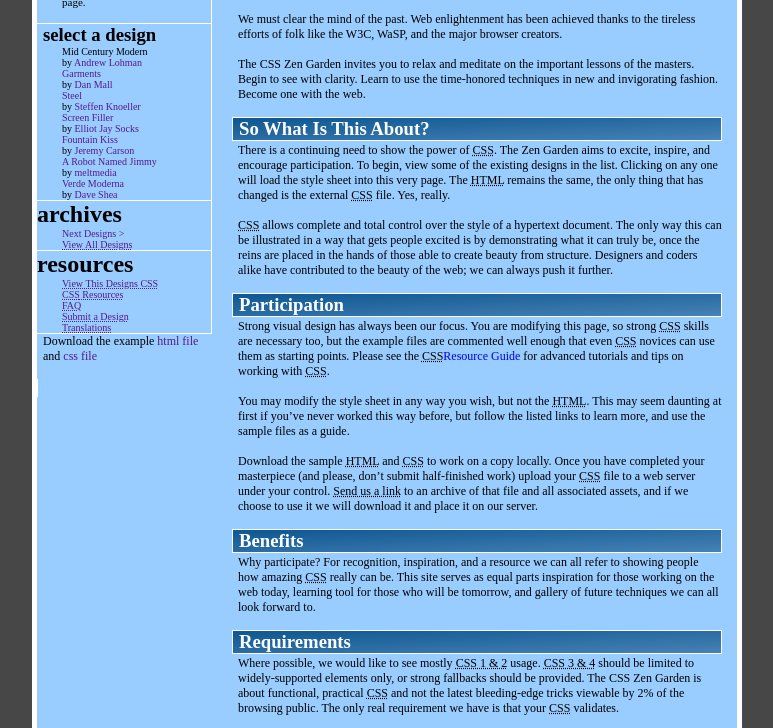
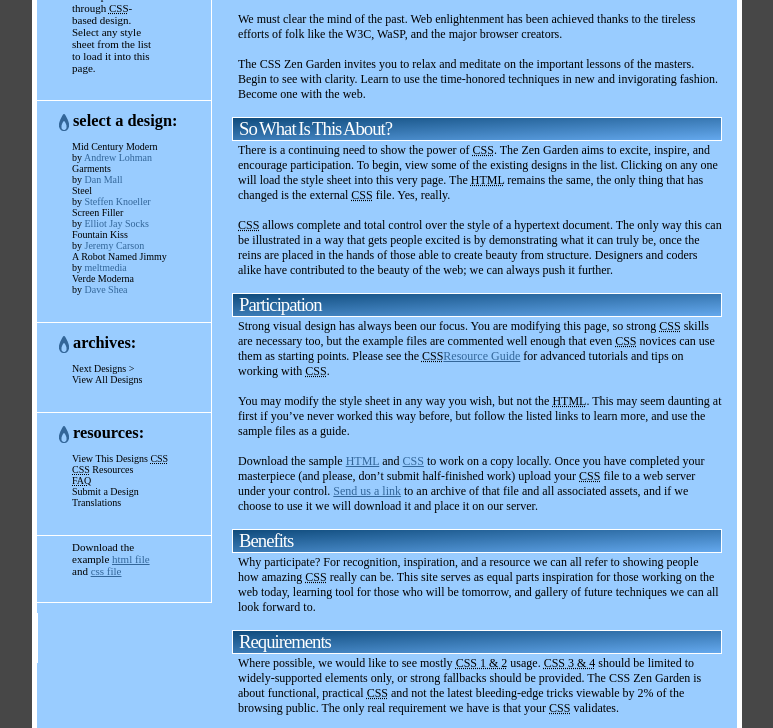
Before and after one commit to colt-mccormick/studygroupwk2-csszen, a plain HTML site: page index.html in a window 1280 px wide. Shown: the part 122-850 px from the top of the page, without its empty margins (253-1026 px from the left). Drawn offline with Linux system fonts and the light colour scheme.

Commit message:
added index.html/main.css/raindrop.png, updated README.md

```diff
--- a/index.html
+++ b/index.html
@@ -15,79 +15,91 @@
         <div class="column-container clearfix">
                 <div class="left-column">
                         <article class="left-section">
-                            <h3>quick summary</h3>
+                            <div class="side-heading">
+                            <img src="./images/raindrop.png" alt="raindrop">
+                                <h3 class="left-header">quick summary:</h3>
+                            </div>
                             <p class="summary">A demonstration of what can be accomplished through <abbr title="Cascading Style Sheets">CSS</abbr>-based design. Select any style sheet from the list to load it into this page.</p>
                         </article>
                         <article class="left-section">
-                                <h3>select a design</h3>
+                                <div class="side-heading">
+                                    <img src="./images/raindrop.png" alt="raindrop">
+                                    <h3 class="left-header">select a design:</h3>
+                                </div>
                                 <nav>
                                     <ul>
                                         <li>
-                                            <a class=designhref="">Mid Century Modern</a><br>
-                                            by <a href="">Andrew Lohman</a>
+                                            <a class="main-links" href="">Mid Century Modern</a><br>
+                                            by <a class="designer" href="">Andrew Lohman</a>
                                         </li>
                                         <li>
-                                            <a href="">Garments</a><br>
-                                            by <a href="">Dan Mall</a>
+                                            <a class="main-links" href="">Garments</a><br>
+                                            by <a class="designer" href="">Dan Mall</a>
                                         </li>
                                         <li>
-                                            <a href="">Steel</a><br>
-                                            by <a href="">Steffen Knoeller</a>
+                                            <a class="main-links" href="">Steel</a><br>
+                                            by <a class="designer" href="">Steffen Knoeller</a>
                                         </li>
                                         <li>
-                                            <a href="">Screen Filler</a><br>
-                                            by <a href="">Elliot Jay Socks</a>
+                                            <a class="main-links" href="">Screen Filler</a><br>
+                                            by <a class="designer" href="">Elliot Jay Socks</a>
                                         </li>
                                         <li>
-                                            <a href="">Fountain Kiss</a><br>
-                                            by <a href="">Jeremy Carson</a>
+                                            <a class="main-links" href="">Fountain Kiss</a><br>
+                                            by <a class="designer" href="">Jeremy Carson</a>
                                         </li>
                                         <li>
-                                            <a href="">A Robot Named Jimmy</a><br>
-                                            by <a href="">meltmedia</a>
+                                            <a class="main-links" href="">A Robot Named Jimmy</a><br>
+                                            by <a class="designer" href="">meltmedia</a>
                                         </li>
                                         <li>
-                                            <a href="">Verde Moderna</a><br>
-                                            by <a href="">Dave Shea</a>
+                                            <a class="main-links" href="">Verde Moderna</a><br>
+                                            by <a class="designer" href="">Dave Shea</a>
                                         </li>
                                    </ul>
                                 </nav>
                             </article>
                             <article class="left-section">
-                                <h1>archives</h1>
+                                <div class="side-heading">
+                                    <img src="./images/raindrop.png" alt="raindrop">
+                                    <h3 class="left-header">archives:</h3>
+                                </div>
                                 <nav>
                                     <ul>
                                         <li>
-                                        <a href="">Next Designs ></a>
+                                        <a class="main-links" href="">Next Designs ></a>
                                         </li>
-                                        <li><a href="">
-                                        <abbr title="View every submission to the Zen Garden">View All Designs</abbr></a>
+                                        <li><a class="main-links" href="">
+                                        <abbr class="leftAbbr-style" title="View every submission to the Zen Garden">View All Designs</abbr></a>
                                         </li>
                                     </ul>
                                 </nav>
                             </article>
                             <article class="left-section">
-                                <h1>resources</h1>
+                                <div class="side-heading">
+                                    <img src="./images/raindrop.png" alt="raindrop">
+                                    <h3 class="left-header">resources:</h3>
+                                </div>
                                     <ul>
-                                        <li><a href="">
-                                        <abbr title="View the source CSS file of the currently-viewed design.">View This Designs CSS</abbr></a>
+                                        <li><a class="main-links" href="">
+                                        View This Designs <abbr title="View the source CSS file of the currently-viewed design.">CSS</abbr></a>
                                         </li>
-                                        <li><a href=""><abbr title="Links to great sites with information on using CSS.">
-                                        <abbr title="Cascading Style Sheets">CSS</abbr> Resources</abbr></a>
+                                        <li><a  class="main-links" href="">
+                                        <abbr title="Cascading Style Sheets">CSS</abbr><abbr class="leftAbbr-style" title="Links to great sites with information on using CSS."> Resources</abbr></a>
                                         </li>
                                         <li>
-                                        <a href=""><abbr title="Frequently Asked Questions">FAQ</abbr></a>
+                                        <a class="main-links" href=""><abbr title="Frequently Asked Questions">FAQ</abbr></a>
                                         </li>
                                         <li>
-                                        <a href=""><abbr title="Send in your own CSS file.">Submit a Design</abbr></a>
+                                        <a class="main-links" href=""><abbr class="leftAbbr-style" title="Send in your own CSS file.">Submit a Design</abbr></a>
                                         </li>
                                         <li>
-                                        <a href=""><abbr title="View translated versions on this page.">Translations</abbr></a>
+                                        <a class="main-links" href=""><abbr class="leftAbbr-style" title="View translated versions on this page.">Translations</abbr></a>
                                         </li>
                                     </ul>
                             </article>
                             <aritcle class="left-section">
-                                <p>Download the example <a href="">html file</a> and <a href="">css file</a></p>
+                                <p class="download">Download the example <a class="link-under" href="">html file</a> and <a class="link-under" href="">css file</a></p>
                             </aritcle>
                 </div>
                 <div class="right-column">
@@ -104,9 +116,9 @@
                             </article>
                             <article>
                                 <h3 class="blueheader">Participation</h3>
-                                    <p>Strong visual design has always been our focus. You are modifying this page, so strong <abbr title="Cascading Style Sheets">CSS</abbr> skills are necessary too, but the example files are commented well enough that even <abbr title="Cascading Style Sheets">CSS</abbr> novices can use them as starting points. Please see the <abbr title="Cascading Style Sheets">CSS</abbr><a href="http://www.mezzoblue.com/zengarden/resources/">Resource Guide</a> for advanced tutorials and tips on working with <abbr title="Cascading Style Sheets">CSS</abbr>.</p>
+                                    <p>Strong visual design has always been our focus. You are modifying this page, so strong <abbr title="Cascading Style Sheets">CSS</abbr> skills are necessary too, but the example files are commented well enough that even <abbr title="Cascading Style Sheets">CSS</abbr> novices can use them as starting points. Please see the <abbr title="Cascading Style Sheets">CSS</abbr><a class="link-under" href="http://www.mezzoblue.com/zengarden/resources/">Resource Guide</a> for advanced tutorials and tips on working with <abbr title="Cascading Style Sheets">CSS</abbr>.</p>
                                     <p>You may modify the style sheet in any way you wish, but not the <abbr title="HyperText Markup Language">HTML</abbr>. This may seem daunting at first if you’ve never worked this way before, but follow the listed links to learn more, and use the sample files as a guide.</p>
-                                    <p>Download the sample <abbr title="HyperText Markup Language">HTML</abbr> and <abbr title="Cascading Style Sheets">CSS</abbr> to work on a copy locally. Once you have completed your masterpiece (and please, don’t submit half-finished work) upload your <abbr title="Cascading Style Sheets">CSS</abbr> file to a web server under your control. <abbr title="Use the contact form to send us your CSS file">Send us a link</abbr> to an archive of that file and all associated assets, and if we choose to use it we will download it and place it on our server.</p>
+                                    <p>Download the sample <a class="link-under" href="">HTML</a> and <a class="link-under" href="">CSS</a> to work on a copy locally. Once you have completed your masterpiece (and please, don’t submit half-finished work) upload your <abbr title="Cascading Style Sheets">CSS</abbr> file to a web server under your control. <a class="link-under" href="">Send us a link</a> to an archive of that file and all associated assets, and if we choose to use it we will download it and place it on our server.</p>
                                 </article>
                                 <article>
                                     <h3 class="blueheader">Benefits</h3>
@@ -117,10 +129,10 @@
                                         <p>Where possible, we would like to see mostly <abbr title="Cascading Style Sheets levels, 1 and 2">CSS 1 & 2</abbr> usage. <abbr title="Cascading Style Sheets levels, 3 and 4">CSS 3 & 4</abbr> should be limited to widely-supported elements only, or strong fallbacks should be provided. The CSS Zen Garden is about functional, practical <abbr title="Cascading Style Sheets">CSS</abbr> and not the latest bleeding-edge tricks viewable by 2% of the browsing public. The only real requirement we have is that your <abbr title="Cascading Style Sheets">CSS</abbr> validates.</p>
                                         <p>Luckily, designing this way shows how well various browsers have implemented CSS by now. When sticking to the guidelines you should see fairly consistent results across most modern browsers. Due to the sheer number of user agents on the web these days — especially when you factor in mobile — pixel-perfect layouts may not be possible across every platform. That’s okay, but do test in as many as you can. Your design should work in at least IE9+ and the latest Chrome, Firefox, iOS and Android browsers (run by over 90% of the population).</p>
                                         <p>We ask that you submit original artwork. Please respect copyright laws. Please keep objectionable material to a minimum, and try to incorporate unique and interesting visual themes to your work. We’re well past the point of needing another garden-related design.</p>
-                                        <p>This is a learning exercise as well as a demonstration. You retain full copyright on your graphics (with limited exceptions, see <a href="http://www.mezzoblue.com/zengarden/submit/guidelines/">submission guidelines</a>), but we ask you release your <abbr title="Cascading Style Sheets">CSS</abbr> under a Creative Commons license identical to the <a href="https://creativecommons.org/licenses/by-nc-sa/3.0/">one on this site</a> so that others may learn from your work.</p>
+                                        <p>This is a learning exercise as well as a demonstration. You retain full copyright on your graphics (with limited exceptions, see <a class="link-under" href="http://www.mezzoblue.com/zengarden/submit/guidelines/">submission guidelines</a>), but we ask you release your <abbr title="Cascading Style Sheets">CSS</abbr> under a Creative Commons license identical to the <abbr title="View the Zen Garden's Licenese Information"><a class="link-under" href="https://creativecommons.org/licenses/by-nc-sa/3.0/">one on this site</a></abbr> so that others may learn from your work.</p>
                                 </article>
                                 <article>
-                                    <p>By <a href="http://www.mezzoblue.com/">Dave Shea</a>. Bandwidth graciously donated by <a href="https://mediatemple.net/">mediatemple</a>. Now available: <a href="https://www.amazon.com/exec/obidos/ASIN/0321303474/mezzoblue-20/">Zen Garden, the book</a>.</p>
+                                    <p>By <a class="link-under" href="http://www.mezzoblue.com/">Dave Shea</a>. Bandwidth graciously donated by <a class="link-under" href="https://mediatemple.net/">mediatemple</a>. Now available: <a class="link-under" href="https://www.amazon.com/exec/obidos/ASIN/0321303474/mezzoblue-20/">Zen Garden, the book</a>.</p>
                                 </article>
                 </div>
      </div>
--- a/main.css
+++ b/main.css
@@ -28,17 +28,25 @@ p {
 
 ul {
     list-style: none;
+    padding-left: 35px;
 }
 
 li {
     font-size: 10px;
-    padding-left: 25px;
 }
 
 a {
     text-decoration: none;
 }
 
+a:hover {
+    color: #fff;
+}
+
+.link-under {
+    text-decoration: underline;
+    color: #369;
+}
 
 footer {
     background: linear-gradient(to bottom right, rgb(17, 89, 148) 5%, #4682B4);
@@ -46,10 +54,15 @@ footer {
     word-spacing: 20px;
     font-size: 12px;
     border-top: 1px solid white;
+    padding: 5px 20px 5px 20px;
 }
 
 footer a {
     color: white;
+}
+
+footer a:hover {
+    color: #9cf;
 }
 
 /*_grid________________________________________*/
@@ -82,8 +95,11 @@ footer a {
 .blueheader {
     border: 1px solid white;
     color: white;
-    background: linear-gradient(to bottom right, rgb(17, 89, 148) 5%, #4682B4);
+    background: linear-gradient(to bottom right, rgb(15, 75, 124), #64a8ed);
     margin-bottom: 2px;
+    font-weight: normal;
+    letter-spacing: -1px;
+    word-spacing: -1px;
 }
 
 .right-column h2, h3, p {
@@ -93,6 +109,13 @@ footer a {
 .summary {
     font-size: 11px;
     padding-left: 25px;
+    padding-right: 45px;
+    margin-bottom: -1px;
+}
+
+p.summary {
+    padding-left: 35px;
+    padding-right: 55px;
 }
 
 #header-image {
@@ -103,6 +126,38 @@ footer a {
 .left-section {
     border-right: 1px solid white;
     border-bottom: 1px solid white;
+    padding-top: 5px;
+    padding-bottom: 27px;
+}
+.side-heading {
+    display:flex;
+    font-size: 14px;
+    margin: 5px 15px;
+}
+
+.left-header {
+  margin-left: -10px;
+}
+
+.main-links {
+  color: #000;
+}
+
+.leftAbbr-style {
+    text-decoration: none;
+}
+
+.designer{
+  color: #369;
+}
+
+
+.download {
+    margin-top: -20px;
+    font-size: 11px;
+    border-right: 1px solid white;
+    border-bottom: 1px solid white;
+    padding: 25px 55px 25px 35px;
 }
 
 .clearfix {
```
Also changed, not shown: images/raindrop.PNG (added), 1 other file.
